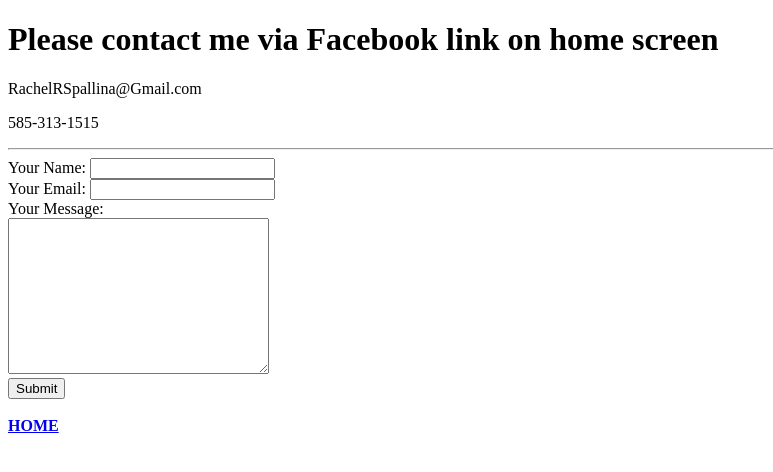
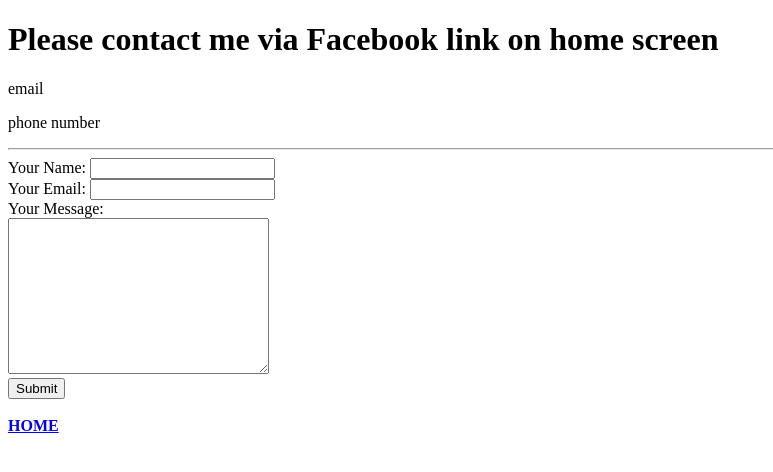
Before and after one commit to RachelSpallina/RachelSite, a plain HTML site: page contactinfo.html in a window 1280 px wide. Shown: the whole page, without its empty margins (0-773 px from the left). Drawn offline with Linux system fonts and the light colour scheme.

Commit message:
Update contactinfo.html

```diff
--- a/contactinfo.html
+++ b/contactinfo.html
@@ -6,8 +6,8 @@
   </head>
   <body>
     <h1>Please contact me via Facebook link on home screen</h1>
-    <p>RachelRSpallina@Gmail.com</p>
-    <p>585-313-1515</p>
+    <p>email</p>
+    <p>phone number</p>
    <hr>
     <form action="mailto:RachelRSpallina@gmail.com" method="post" enctype="text/plain">
       <label>Your Name:</label>
```
